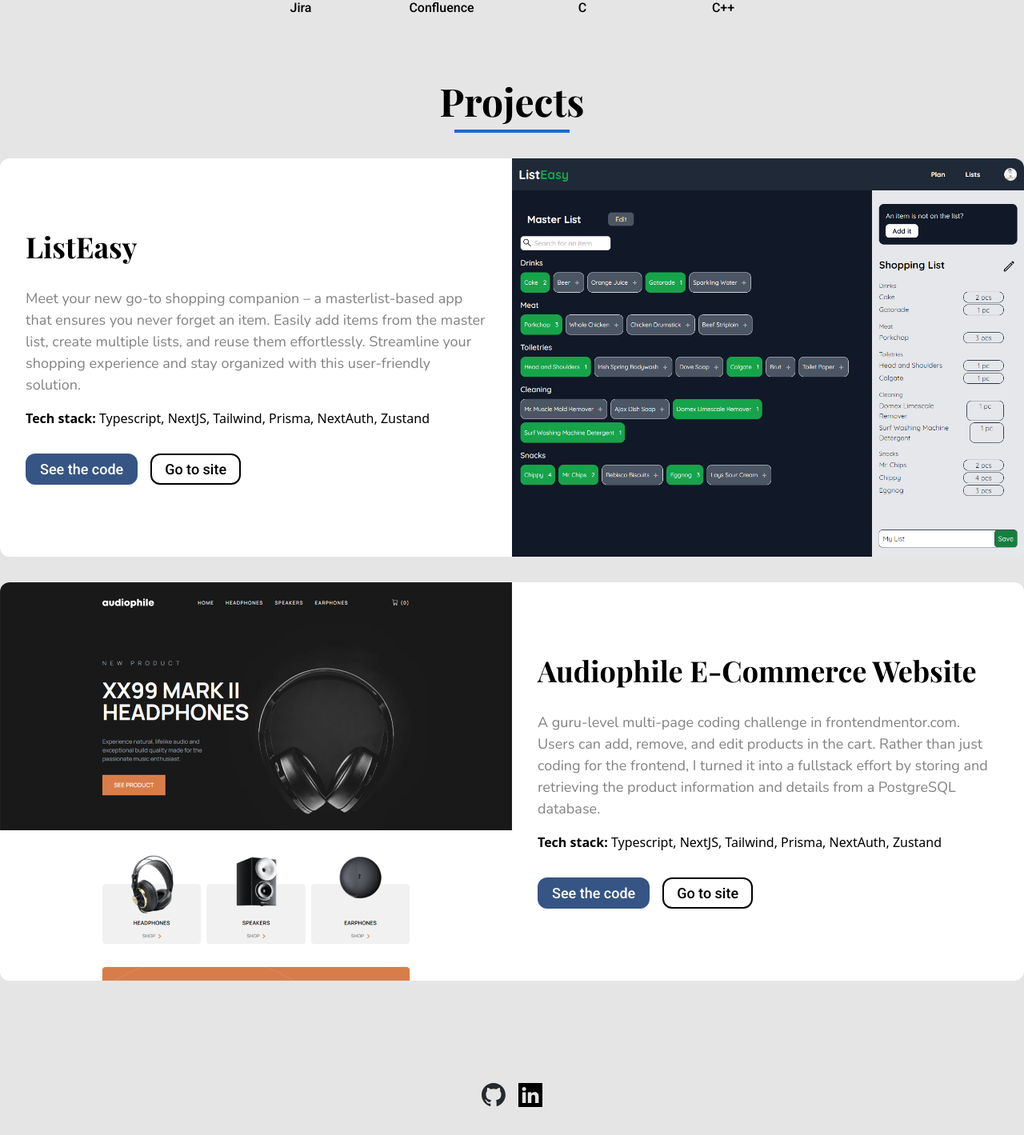
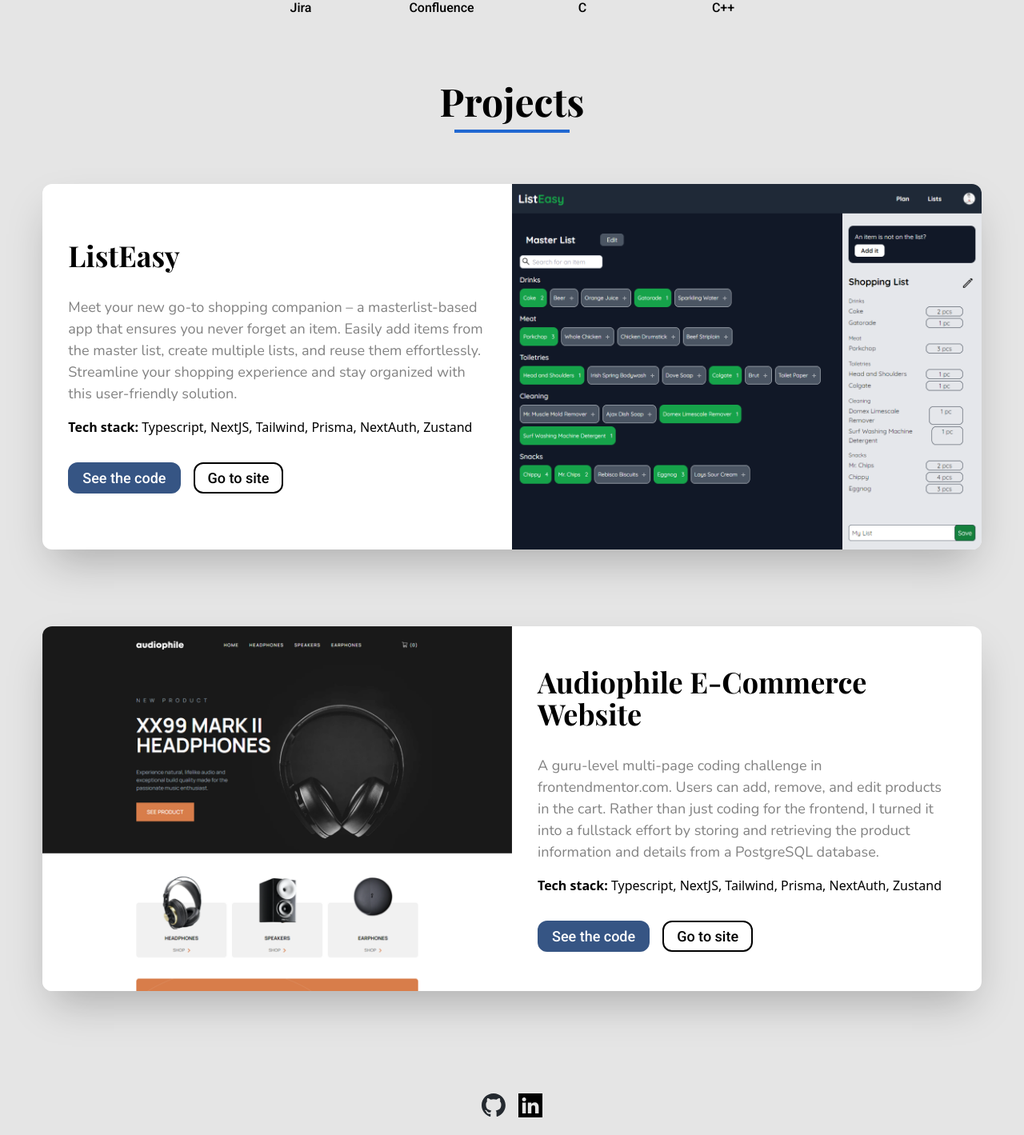
Before and after one commit to lemreyes/portfolio2024, a React (Vite) app: page / in a window 1280 px wide. Shown: the part 1342-2761 px from the top of the page at 80% size. Built offline with nearby package versions, Linux system fonts and the light colour scheme.

Commit message:
projects box shadow

```diff
--- a/src/components/Projects.tsx
+++ b/src/components/Projects.tsx
@@ -8,7 +8,7 @@ export default function Projects() {
         <h2 className="playfair text-5xl font-bold leading-[72px]">Projects</h2>
         <div className="h-1 bg-accent w-36">&nbsp;</div>
       </div>
-      <article className="mt-8 flex flex-col desktop:flex-row bg-white rounded-0 desktop:rounded-xl mb-8 desktop:mb-0">
+      <article className="mt-16 flex flex-col desktop:flex-row bg-white rounded-0 desktop:rounded-xl desktop:mb-0 desktop:w-11/12 shadow-2xl">
         <div className="flex flex-col items-start justify-center w-full desktop:w-1/2 px-8 mb-8 desktop:mb-0">
           <h2 className="playfair text-4xl mt-8 desktop:mt-0 mb-8">ListEasy</h2>
           <p className="nunito text-lg leading-[150%] text-regularText text-left mb-4">
@@ -39,7 +39,7 @@ export default function Projects() {
           />
         </div>
       </article>
-      <article className="mt-8 flex flex-col desktop:flex-row bg-white rounded-0 desktop:rounded-xl">
+      <article className="mt-24 flex flex-col desktop:flex-row bg-white rounded-0 desktop:rounded-xl desktop:w-11/12 shadow-2xl">
         <div className="w-full desktop:w-1/2 order-last desktop:order-first">
           <img
             src={audiophile_screencap}
```
